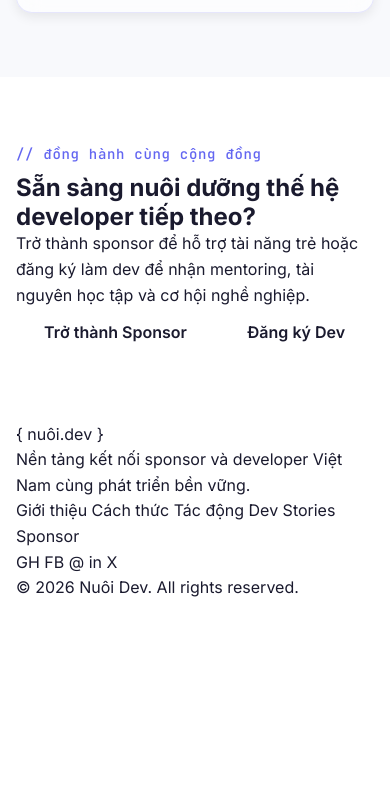
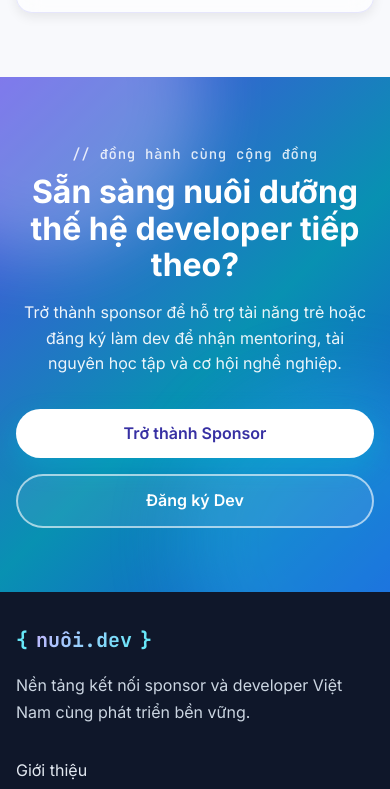
Before and after one commit to hieutv-dng/nuoi-dev, a plain HTML site: page index.html in a window 390 px wide. Shown: the part 7652-8441 px from the top of the page. Before the commit the page ends 8253 px from the top, so only its background shows below. Drawn offline with Linux system fonts and the light colour scheme.

Commit message:
feat(css): enhance footer and cta section styling
Update footer and CTA section styles with improved layout and visual polish.

```diff
--- a/css/cta.css
+++ b/css/cta.css
@@ -1 +1,127 @@
-/* CTA Section — Phase 04 */
+/* ============================================
+   CTA Section — Phase 04
+   ============================================ */
+
+.cta-section {
+  position: relative;
+  overflow: hidden;
+  background: linear-gradient(135deg, #4f46e5 0%, #0891b2 55%, #1d4ed8 100%);
+}
+
+.cta-section::before,
+.cta-section::after {
+  content: '';
+  position: absolute;
+  border-radius: 50%;
+  filter: blur(34px);
+  opacity: 0.35;
+  pointer-events: none;
+  animation: cta-glow-pulse 8s ease-in-out infinite;
+}
+
+.cta-section::before {
+  width: 320px;
+  height: 320px;
+  top: -140px;
+  left: -120px;
+  background: rgba(255, 255, 255, 0.8);
+}
+
+.cta-section::after {
+  width: 300px;
+  height: 300px;
+  right: -100px;
+  bottom: -110px;
+  background: rgba(34, 211, 238, 0.85);
+  animation-delay: 1.5s;
+}
+
+.cta-section .container {
+  position: relative;
+  z-index: 1;
+}
+
+.cta-content {
+  max-width: 760px;
+  margin-inline: auto;
+  text-align: center;
+}
+
+.cta-label {
+  color: rgba(255, 255, 255, 0.84);
+}
+
+.cta-title {
+  margin-bottom: var(--space-md);
+  color: #ffffff;
+  font-size: clamp(2rem, 4.5vw, 3.25rem);
+  line-height: 1.15;
+}
+
+.cta-subtitle {
+  margin: 0 auto var(--space-lg);
+  max-width: 680px;
+  color: rgba(255, 255, 255, 0.92);
+  font-size: var(--text-lg);
+}
+
+.cta-actions {
+  display: flex;
+  justify-content: center;
+  flex-wrap: wrap;
+  gap: var(--space-md);
+}
+
+.cta-button-primary {
+  background: #ffffff;
+  color: #3730a3;
+  box-shadow: 0 10px 26px rgba(6, 182, 212, 0.32);
+}
+
+.cta-button-primary:hover {
+  box-shadow: 0 14px 34px rgba(6, 182, 212, 0.42);
+}
+
+.cta-button-secondary {
+  border: 2px solid rgba(255, 255, 255, 0.6);
+  color: #ffffff;
+  background: rgba(255, 255, 255, 0.08);
+}
+
+.cta-button-secondary:hover {
+  border-color: rgba(255, 255, 255, 0.88);
+  background: rgba(255, 255, 255, 0.18);
+}
+
+@keyframes cta-glow-pulse {
+  0%,
+  100% {
+    transform: translate3d(0, 0, 0) scale(1);
+  }
+  50% {
+    transform: translate3d(0, -14px, 0) scale(1.08);
+  }
+}
+
+@media (max-width: 768px) {
+  .cta-content {
+    max-width: 100%;
+  }
+
+  .cta-subtitle {
+    font-size: var(--text-base);
+  }
+
+  .cta-actions .btn {
+    width: 100%;
+    white-space: normal;
+    text-align: center;
+  }
+}
+
+@media (prefers-reduced-motion: reduce) {
+  .cta-section::before,
+  .cta-section::after {
+    animation: none;
+  }
+}
--- a/css/footer.css
+++ b/css/footer.css
@@ -1 +1,125 @@
-/* Footer — Phase 04 */
+/* ============================================
+   Footer — Phase 04
+   ============================================ */
+
+.footer {
+  background: #0f172a;
+  color: #cbd5e1;
+  padding-block: var(--space-xl) var(--space-lg);
+}
+
+.footer-top {
+  display: grid;
+  grid-template-columns: 1.4fr 1fr auto;
+  gap: var(--space-xl);
+  align-items: start;
+  padding-bottom: var(--space-xl);
+  border-bottom: 1px solid rgba(148, 163, 184, 0.25);
+}
+
+.footer-logo {
+  display: inline-flex;
+  align-items: center;
+  gap: var(--space-sm);
+  margin-bottom: var(--space-md);
+  font-family: var(--font-mono);
+  font-size: var(--text-xl);
+  font-weight: var(--font-bold);
+}
+
+.footer-logo .logo-bracket {
+  color: #67e8f9;
+}
+
+.footer-logo .logo-text {
+  background: linear-gradient(120deg, #c4b5fd 0%, #67e8f9 100%);
+  -webkit-background-clip: text;
+  -webkit-text-fill-color: transparent;
+  background-clip: text;
+}
+
+.footer-tagline {
+  max-width: 420px;
+  color: #cbd5e1;
+  line-height: 1.7;
+}
+
+.footer-nav {
+  display: grid;
+  gap: var(--space-sm);
+}
+
+.footer-nav a,
+.social-link {
+  color: #e2e8f0;
+  transition: color var(--transition-fast), transform var(--transition-fast), background-color var(--transition-fast);
+}
+
+.footer-nav a:hover {
+  color: #67e8f9;
+  transform: translateX(2px);
+}
+
+.footer-social {
+  display: flex;
+  flex-wrap: wrap;
+  gap: var(--space-sm);
+  justify-content: flex-end;
+}
+
+.social-link {
+  display: inline-flex;
+  align-items: center;
+  justify-content: center;
+  min-width: 2.25rem;
+  height: 2.25rem;
+  border-radius: var(--radius-full);
+  font-family: var(--font-mono);
+  font-size: var(--text-sm);
+  font-weight: var(--font-semibold);
+  border: 1px solid rgba(148, 163, 184, 0.45);
+  background: rgba(15, 23, 42, 0.55);
+}
+
+.social-link:hover {
+  color: #0f172a;
+  background: #67e8f9;
+  border-color: #67e8f9;
+  transform: translateY(-2px);
+}
+
+.footer-bottom {
+  padding-top: var(--space-md);
+  color: #94a3b8;
+  font-size: var(--text-sm);
+  text-align: center;
+}
+
+@media (max-width: 992px) {
+  .footer-top {
+    grid-template-columns: 1fr;
+    gap: var(--space-lg);
+  }
+
+  .footer-nav {
+    grid-template-columns: repeat(2, minmax(0, 1fr));
+  }
+
+  .footer-social {
+    justify-content: flex-start;
+  }
+}
+
+@media (max-width: 640px) {
+  .footer {
+    padding-block: var(--space-lg) var(--space-md);
+  }
+
+  .footer-top {
+    padding-bottom: var(--space-lg);
+  }
+
+  .footer-nav {
+    grid-template-columns: 1fr;
+  }
+}
--- a/css/globals.css
+++ b/css/globals.css
@@ -8,6 +8,11 @@ body {
   font-weight: var(--font-regular);
   color: var(--text-primary);
   background-color: var(--bg-primary);
+}
+
+html {
+  scroll-behavior: smooth;
+  scroll-padding-top: calc(var(--navbar-height) + 12px);
 }
 
 /* Container */
@@ -120,6 +125,11 @@ body {
   background: rgba(99, 102, 241, 0.05);
 }
 
+a[data-placeholder='true'] {
+  pointer-events: none;
+  cursor: default;
+}
+
 /* Intersection Observer animation */
 .fade-in-up {
   opacity: 0;
@@ -153,3 +163,15 @@ body {
     --container-padding: var(--space-md);
   }
 }
+
+@media (prefers-reduced-motion: reduce) {
+  html {
+    scroll-behavior: auto;
+  }
+
+  .fade-in-up {
+    opacity: 1;
+    transform: none;
+    transition: none;
+  }
+}
```
